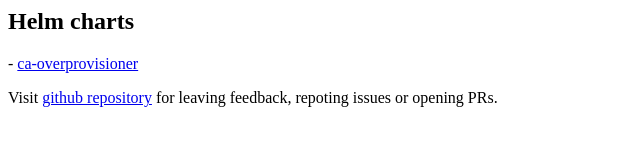
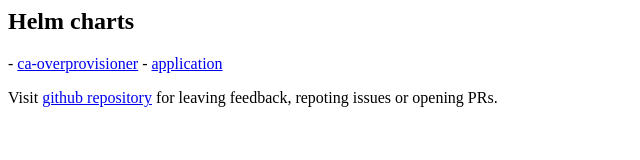
Before and after one commit to seagits/helm-charts, a plain HTML site: page index.html in a window 1280 px wide. Shown: the whole page, without its empty margins (0-640 px from the left). Drawn offline with Linux system fonts and the light colour scheme.

Commit message:
Add application chart

```diff
--- a/index.html
+++ b/index.html
@@ -2,5 +2,6 @@
 <h2>Helm charts</h2>
 
 - <a href="https://github.com/seagits/helm-charts/releases?q=ca-overprovisioner&expanded=true">ca-overprovisioner</a>
+- <a href="https://github.com/seagits/helm-charts/releases?q=application&expanded=true">application</a>
 
 <p>Visit <a href="https://github.com/seagits/helm-charts">github repository</a> for leaving feedback, repoting issues or opening PRs.</p>
```
